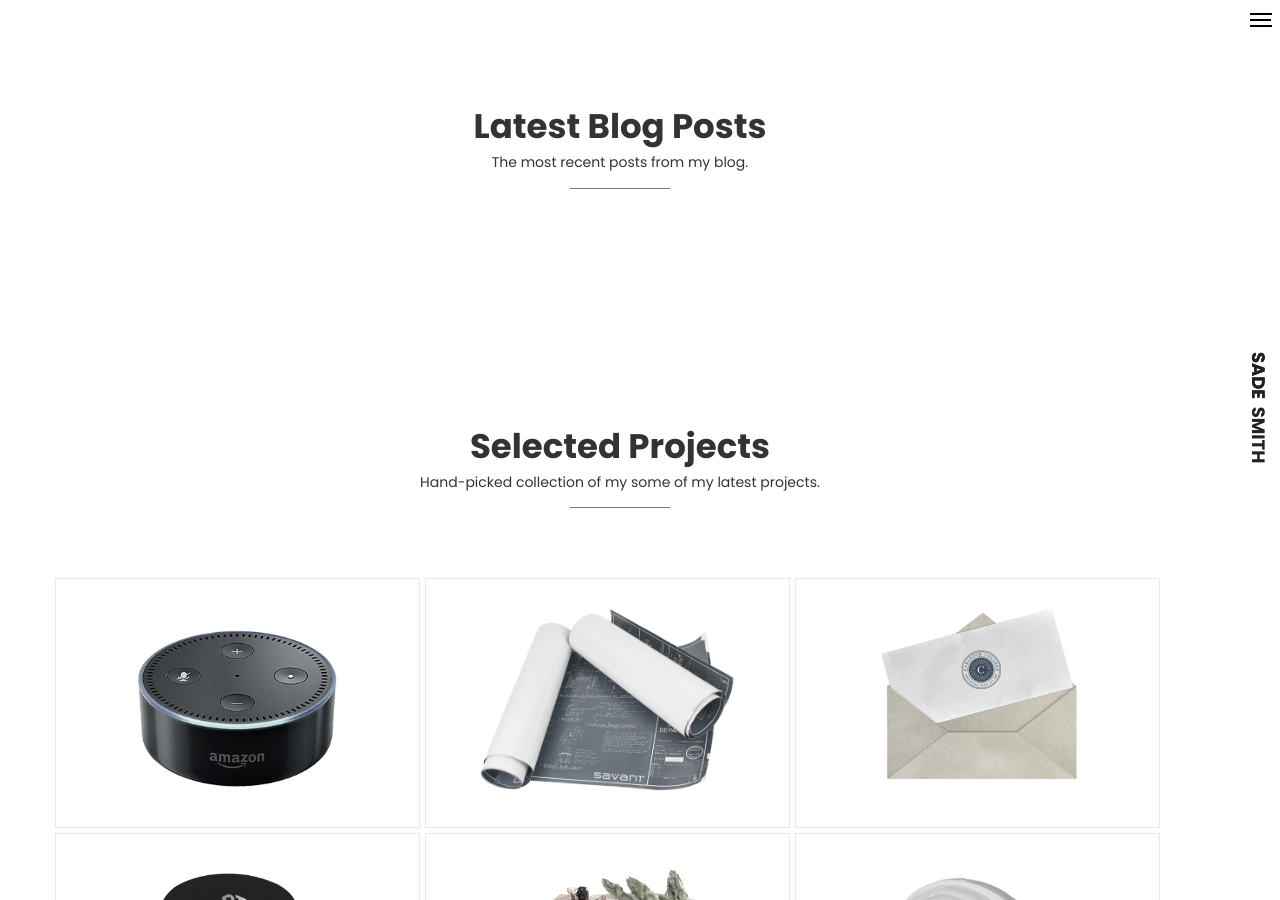
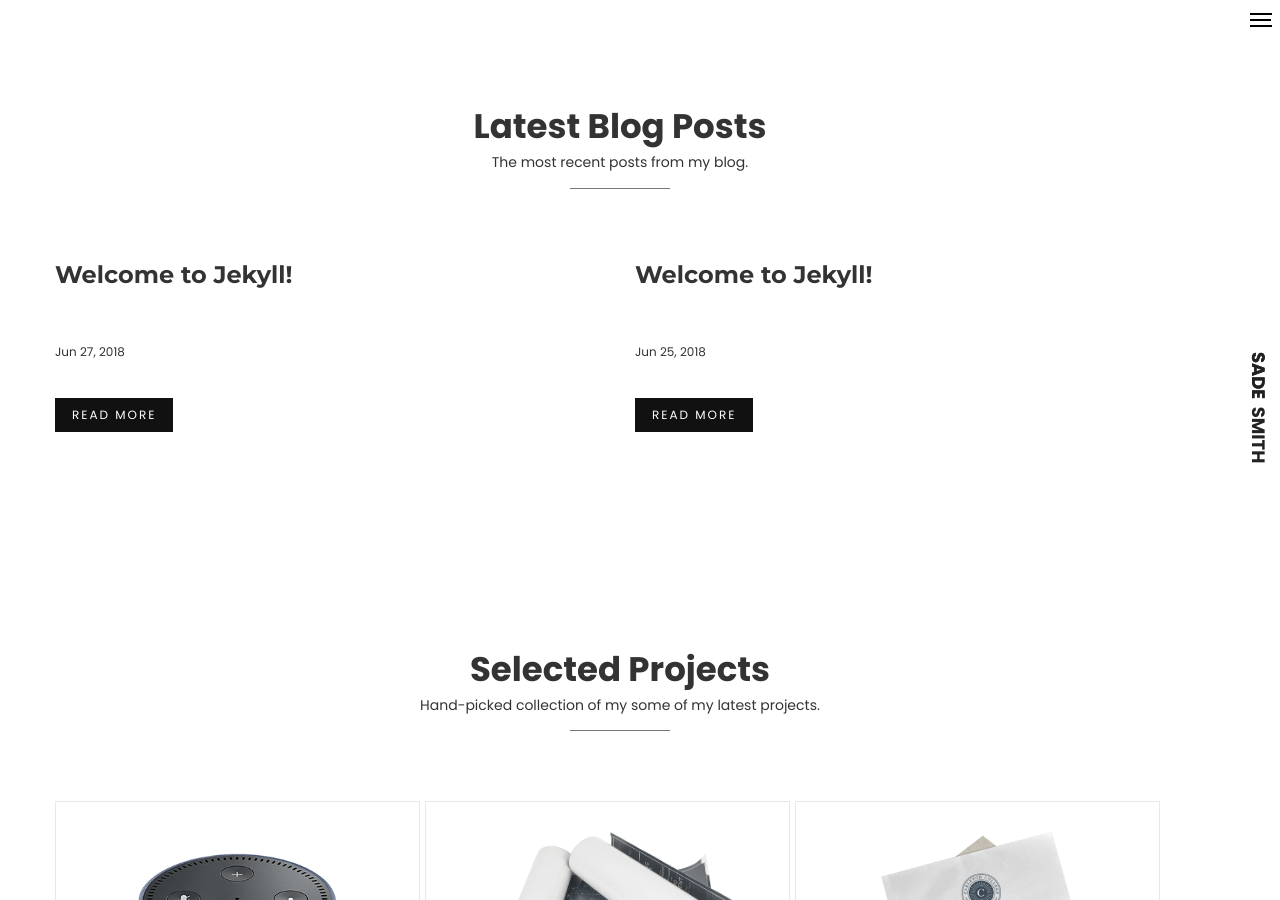
Before and after one commit to smithsa/smithsa-jekyll, a Jekyll site: the page built from index.html, in a window 1280 px wide and 900 px high, scrolled down 871 px. Built offline with Jekyll 4.4.1, drawn with Linux system fonts in a browser that asks for light colours; the list of posts is cut into pages by our own code.

Commit message:
adding post feed

```diff
--- a/_posts/2018-06-26-welcome-to-jekyll.markdown
+++ b/_posts/2017-06-21-welcome-to-jekyll.markdown
@@ -2,7 +2,8 @@
 layout: post
 title:  "Welcome to Jekyll!"
 date:   2018-06-26 23:24:24 -0500
-categories: jekyll update
+categories: jekyll
+description: This is my awesome writeup of this fantastic thing
 ---
 You’ll find this post in your `_posts` directory. Go ahead and edit it and re-build the site to see your changes. You can rebuild the site in many different ways, but the most common way is to run `jekyll serve`, which launches a web server and auto-regenerates your site when a file is updated.
 
--- a/_posts/2018-06-25-welcome-to-jekyll.markdown
+++ b/_posts/2018-06-25-welcome-to-jekyll.markdown
@@ -2,7 +2,7 @@
 layout: post
 title:  "Welcome to Jekyll!"
 date:   2018-06-25 10:46:40 -0500
-categories: jekyll update
+categories: jekyll2
 tags: [web, jekyll, sade]
 ---
 You’ll find this post in your `_posts` directory. Go ahead and edit it and re-build the site to see your changes. You can rebuild the site in many different ways, but the most common way is to run `jekyll serve`, which launches a web server and auto-regenerates your site when a file is updated.
--- a/index.html
+++ b/index.html
@@ -20,7 +20,19 @@
             </div>
         </div>
         <div class="container blog-reel">
-            <div class="row" id="blog__container__home"></div>
+            <div class="row" id="blog__container__home">
+                {% for post in site.posts limit:2 %}
+                    <article class="col-sm-6 col-md-6 post wow fadeInUp" data-wow-delay=".2s" style="visibility: visible; animation-delay: 0.2s; animation-name: fadeInUp;">
+                        <h3>{{ post.title }}</h3>
+                        <div class="meta">
+                            <a href="{{ site.url }}"><span class="meta-category">{% capture category_name %}{{ post.categories | first }}{% endcapture %}</span></a>
+                            <span>{{ post.date | date: "%b %d, %Y" }}</span>
+                        </div>
+                        <p>{{ post.long_description }}</p>
+                        <a class="btn-action" href="{{ site.url }}/{{ post.url }}/">Read More</a>
+                    </article>
+                {% endfor %}
+            </div>
         </div>
     </section>
     <section id="portfolio" class="portfolio">
```
